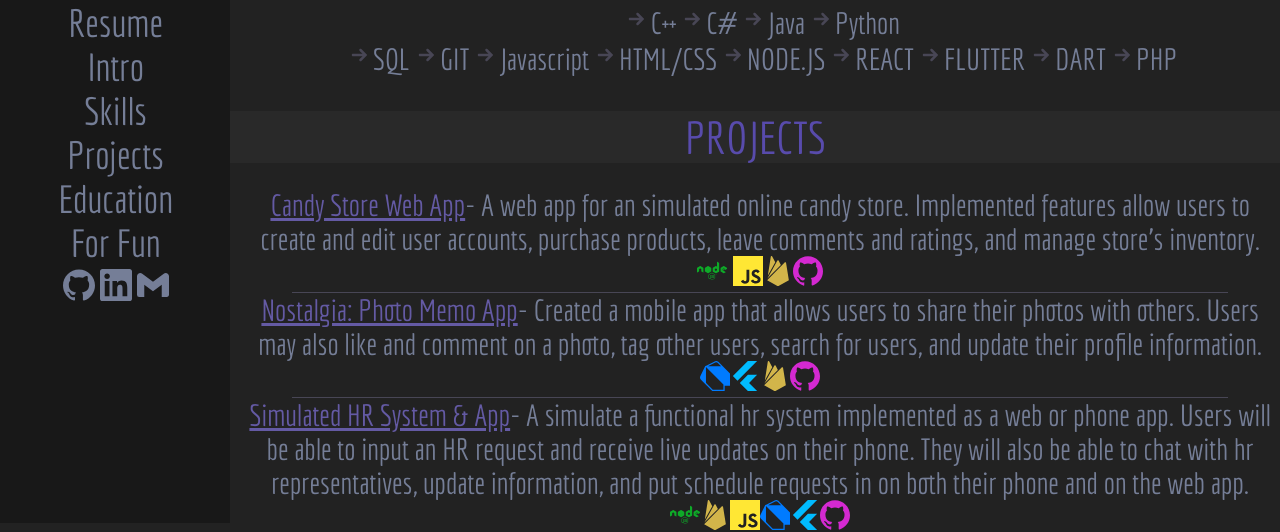
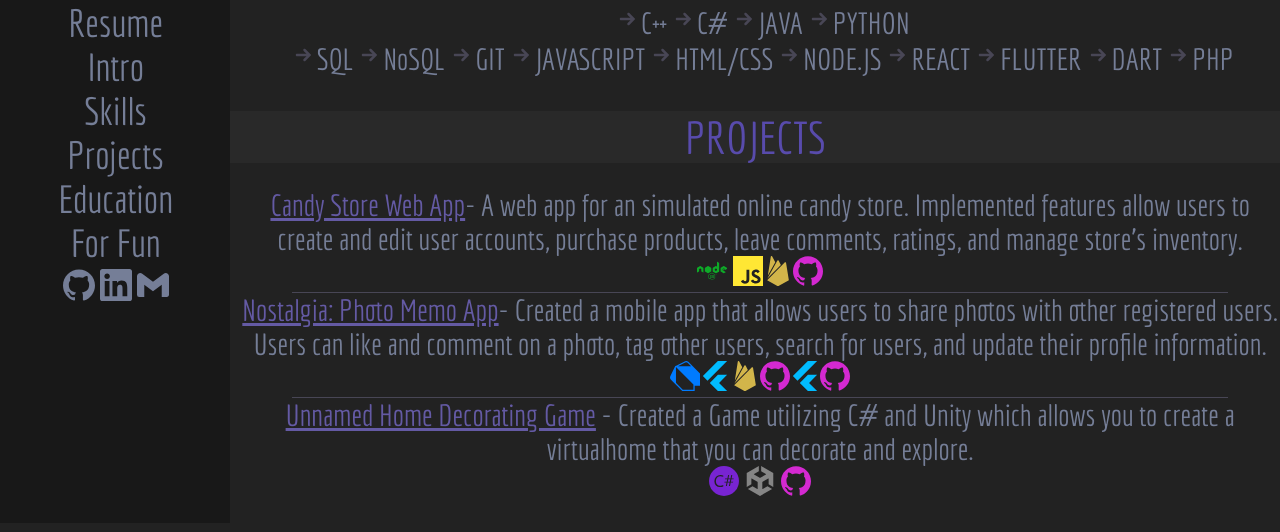
Before and after one commit to glendas7/me, a React (Create React App) app: page / in a window 1280 px wide. Shown: the part 277-809 px from the top of the page. Built offline with nearby package versions, Linux system fonts and the light colour scheme; a web font is replaced by a local one.

Commit message:
fixed typos, updated dates

```diff
--- a/src/components/Education.js
+++ b/src/components/Education.js
@@ -3,12 +3,13 @@ export default function Education() {
     return (
         <>
             <div class="content-header" id="education">EDUCATION</div>
-            I am currently  working on completing my Bachelors degree. Besides Software Engineering, I'm also interested in computer-aided design, 3D printing and drones.
-            After graduating I plan on learning more about these areas.<br />
+            I graduated May 2023 with my Bachelors of Science in Software Engineering with a concentration in Application Development.
+            I am currently enrolled in a Systems Engineering Certification progam and am hoping to begin gradschool this upcoming Fall 2024.
+            Some other areas that I am actively working on learning more about are Linux, Computer Aided Design, and Cybersecurity.  <br />
             <div class="body-accent">
                 <p />
                 <b>University of Central Oklahoma</b><br />
-                January 2020 - Present (Est: May 2023)<br />
+                January 2020 - May 2023)<br />
                 Bachelors of Science, Software Engineering
             </div >
             <p />
--- a/src/components/Intro.js
+++ b/src/components/Intro.js
@@ -18,8 +18,6 @@ export default function Intro() {
                 <div>
                     👋
                     I am a Full Time Student and Aspiring Software Engineer✨<br />
-
-                    {/* I hope to one day work with Embedded Systems, AI, or Robotics<br /> */}
                 </div>
             </FadeIn>
         </div >
--- a/src/components/Projects.js
+++ b/src/components/Projects.js
@@ -18,8 +18,6 @@ const dart = { color: 'rgb(0, 123, 255)' }
 const csharp = { color: 'rgb(120, 36, 210)' }
 const unity = { color: 'rgb(133, 133, 133)' }
 
-
-
 export default function Projects() {
     return (
 
@@ -28,18 +26,18 @@ export default function Projects() {
             <div class="content-body">
                 <div class="body-accent"><u>Candy Store Web App</u></div>
                 - A web app for an simulated online candy store.
-                Implemented features allow users to create and edit user accounts, purchase products, leave comments and ratings, and manage store's inventory.
+                Implemented features allow users to create and edit user accounts, purchase products, leave comments, ratings, and manage store's inventory.
                 <br /> <FaNode style={node} /> <SiJavascript style={javascript} /><SiFirebase style={firebase} /><SiGithub style={github} />
                 <Divider style={divider} />
                 <div class="body-accent"><u>Nostalgia: Photo Memo App</u></div>
-                - Created a mobile app that allows users to share their photos with others. Users may also like and comment on a photo, tag other users, search for users, and update their profile information.
+                - Created a mobile app that allows users to share photos with other registered users. Users can like and comment on a photo, tag other users, search for users, and update their profile information.
                 <br /> <SiDart style={dart} /><SiFlutter style={flutter} /><SiFirebase style={firebase} /><SiGithub style={github} />
-                <Divider style={divider} />
+                {/* <Divider style={divider} />
                 <div class="body-accent"><u>Simulated HR System & App</u></div>
-                - A simulate a functional hr system implemented as a web or phone app.
+                - A simulated HR System Web and Mobile Application.
                 Users will be able to input an HR request and receive live updates on their phone.
                 They will also be able to chat with hr representatives, update information, and put schedule requests in on both their phone and on the web app.
-                <br /> <FaNode style={node} /><SiFirebase style={firebase} /><SiJavascript style={javascript} /><SiDart style={dart} />
+                <br /> <FaNode style={node} /><SiFirebase style={firebase} /><SiJavascript style={javascript} /><SiDart style={dart} /> */}
                 <SiFlutter style={flutter} /><SiGithub style={github} />
                 <Divider style={divider} />
                 <div class="body-accent"><u>Unnamed Home Decorating Game</u></div> -
@@ -48,8 +46,4 @@ export default function Projects() {
             </div >
         </>
     );
-
 }
-
-
-    //     Utilizing: C#, Unity, Github, TBD
--- a/src/components/Sidebar.js
+++ b/src/components/Sidebar.js
@@ -22,7 +22,7 @@ class Sidebar extends Component {
                     <a href="#extra">For Fun</a><br />
                     <a href="https://github.com/glendas7" target="_blank" rel="noopener noreferrer"><SiGithub size={32} /></a>
                     <a href="https://www.linkedin.com/in/glendas7/" target="_blank" rel="noopener noreferrer"><SiLinkedin size={32} /></a>
-                    <a href="mailto:gsalas1@uco.edu"><SiGmail size={32} /></a>
+                    <a href="mailto:glendasalas@proton.me"><SiGmail size={32} /></a>
                 </div >
             </div>
         )
--- a/src/components/Skills.js
+++ b/src/components/Skills.js
@@ -10,11 +10,12 @@ export default function Skills() {
             <div class="content-body">
                 <TiArrowRight style={arrow} />C++
                 <TiArrowRight style={arrow} />C#
-                <TiArrowRight style={arrow} />Java
-                <TiArrowRight style={arrow} />Python<br />
+                <TiArrowRight style={arrow} />JAVA
+                <TiArrowRight style={arrow} />PYTHON<br />
                 <TiArrowRight style={arrow} />SQL
+                <TiArrowRight style={arrow} />NoSQL
                 <TiArrowRight style={arrow} />GIT
-                <TiArrowRight style={arrow} />Javascript
+                <TiArrowRight style={arrow} />JAVASCRIPT
                 <TiArrowRight style={arrow} />HTML/CSS
                 <TiArrowRight style={arrow} />NODE.JS
                 <TiArrowRight style={arrow} />REACT
```
